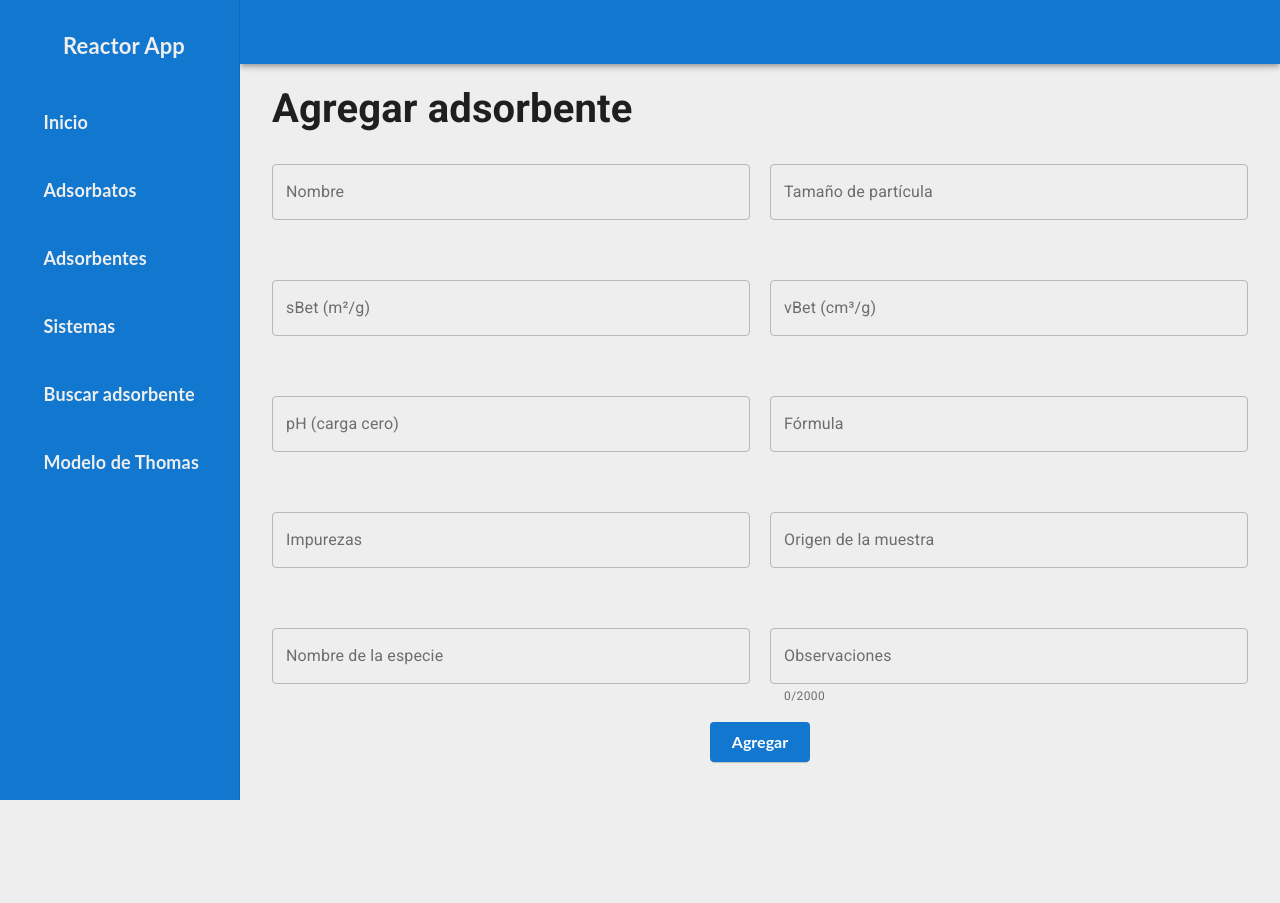
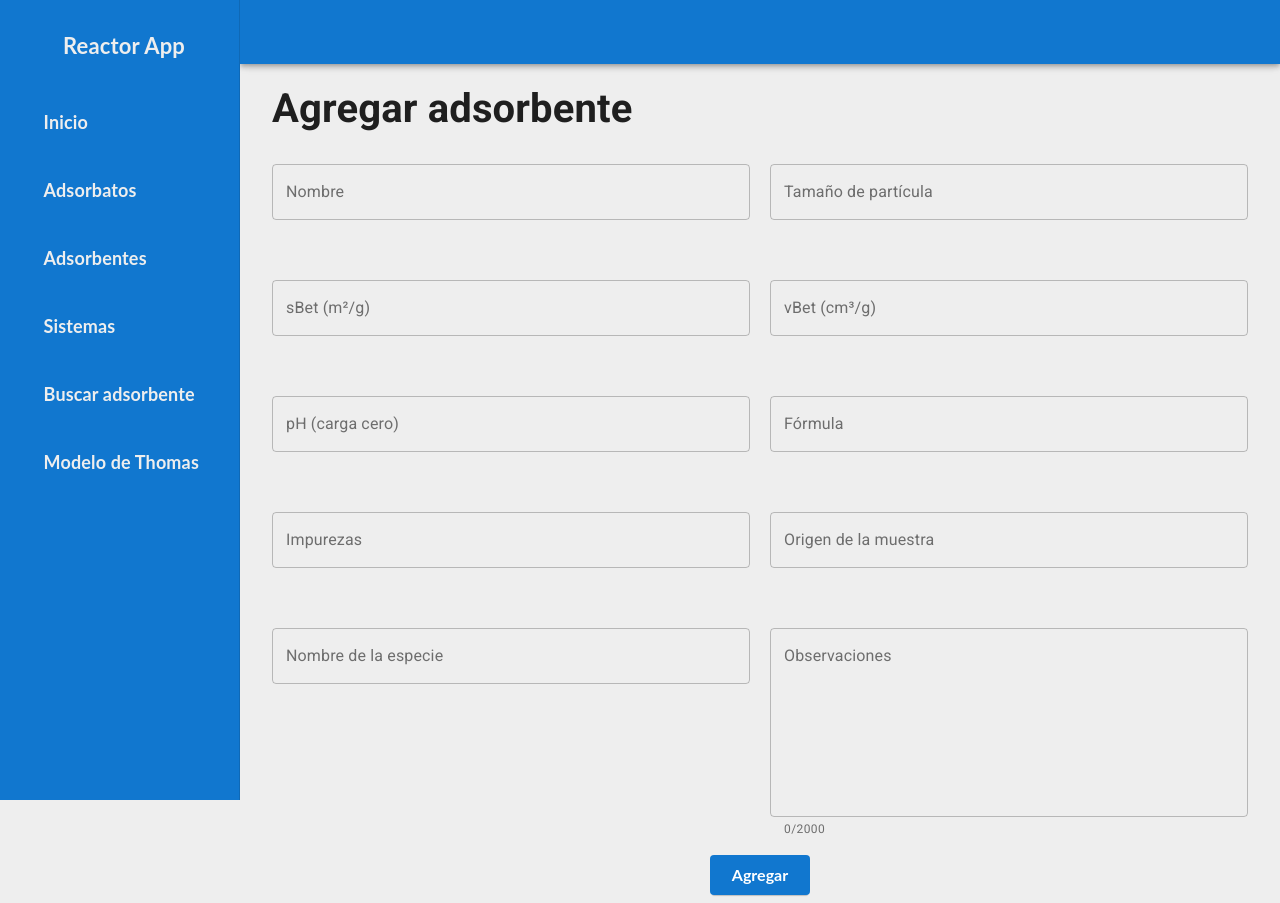
Before and after one commit to Reactor-Army/reactor_frontend, a React (Create React App) app: page /adsorbentes/agregar in a window 1280 px wide. Before the commit the page ends 800 px from the top, so only its background shows below. Built offline with nearby package versions, Linux system fonts and the light colour scheme; no server answers.

Commit message:
restore big text field row count

```diff
--- a/src/components/Form/Fields/FormFields.jsx
+++ b/src/components/Form/Fields/FormFields.jsx
@@ -176,6 +176,7 @@ const BigTextField = ({field, ...props}) => {
     <MuiTextField
       variant="outlined"
       multiline
+      rows={8}
       inputProps={{
         maxLength: CHARACTER_LIMIT,
       }}
```
